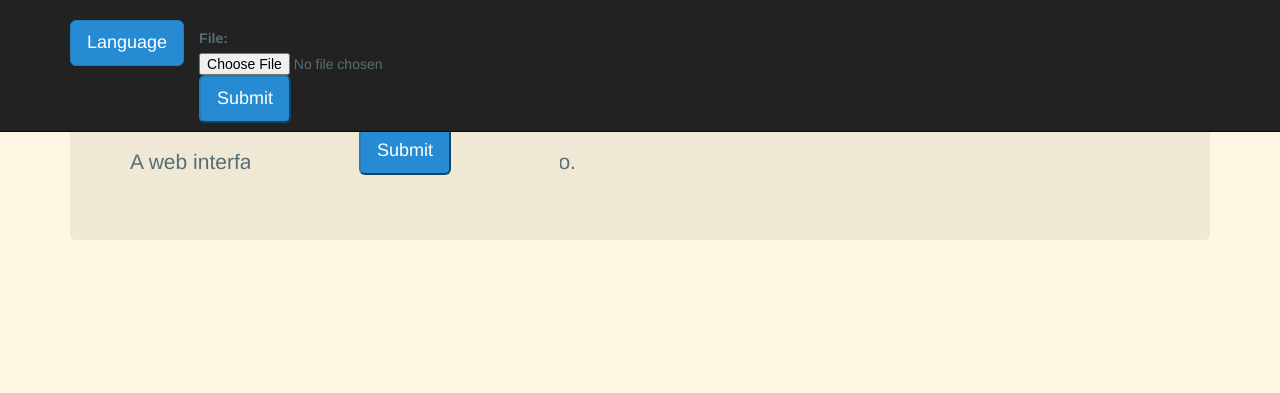
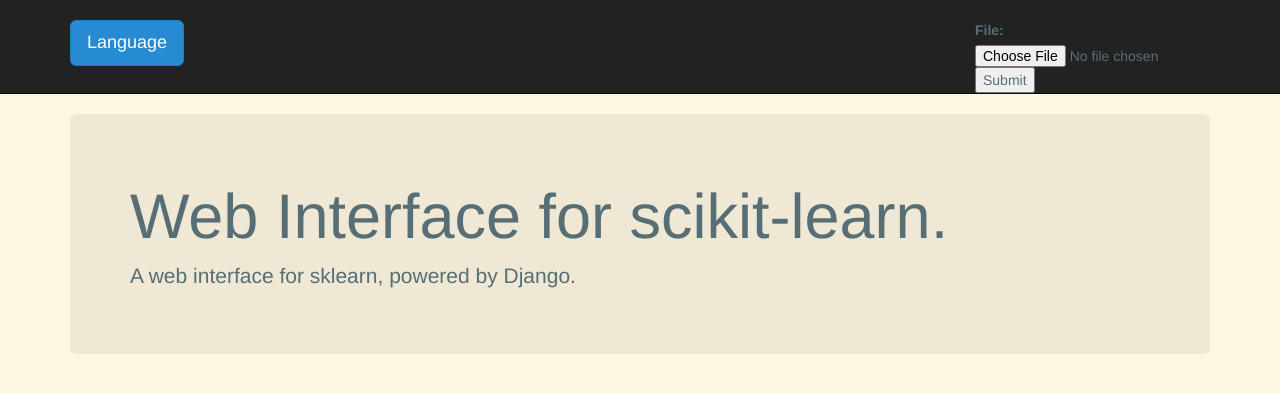
Before and after one commit to drvinceknight/sklDj, a Django app: page /frontend/ in a window 1280 px wide. Shown: the top 393 px of the page. Run offline with Django 3.2, Linux system fonts and the light colour scheme; data that the repository does not hold is empty.

Commit message:
Getting back to basic navbar.

```diff
--- a/sklDj/frontend/templates/frontend/index.html
+++ b/sklDj/frontend/templates/frontend/index.html
@@ -1,7 +1,7 @@
 {% extends 'sklDj/base.html' %}
 {% block body_block %}
 
-<nav class="navbar navbar-inverse navbar-fixed-top">
+<nav class="navbar navbar-inverse navbar-static-top">
       <div class="container">
         <div class="navbar-header">
           <button type="button" class="navbar-toggle collapsed" data-toggle="collapse" data-target="#navbar" aria-expanded="false" aria-controls="navbar">
@@ -16,16 +16,16 @@
             <li>
             </li>
             <li><button type="button" class="btn btn-lg btn-primary">Language</button></li>
-
+          </ul>
+          <ul class="nav navbar-nav navbar-right">
             <li>
-            <form action="." enctype="multiport/form-data" class="navbar-form">
+            <form action="./upload.html" method="post" enctype"multiport/form-data">
                 {% csrf_token %}
                 {{ form }}
-                <input type="submit" class="btn-lg btn-primary" value="Submit" />
+                <input type="submit" value="Submit" />
             </form>
             </li>
-
-        </ul>
+          </ul>
         </div><!--/.nav-collapse -->
       </div>
     </nav>
@@ -33,20 +33,10 @@
 
 <div class="container">
 
-      <div class="jumbotron-fixed">
-
-            <form action="." method="post" enctype="multiport/form-data" align='middle'>
-                {% csrf_token %}
-                {{ form }}
-                <input type="submit" class="btn-lg btn-primary" value="Submit" />
-            </form>
-      </div>
-
       <div class="jumbotron">
             <h1>Web Interface for scikit-learn.</h1>
 
             <p>A web interface for sklearn, powered by Django. </p>
-
       </div>
 
       <!-- Main component for a primary marketing message or call to action -->
```
